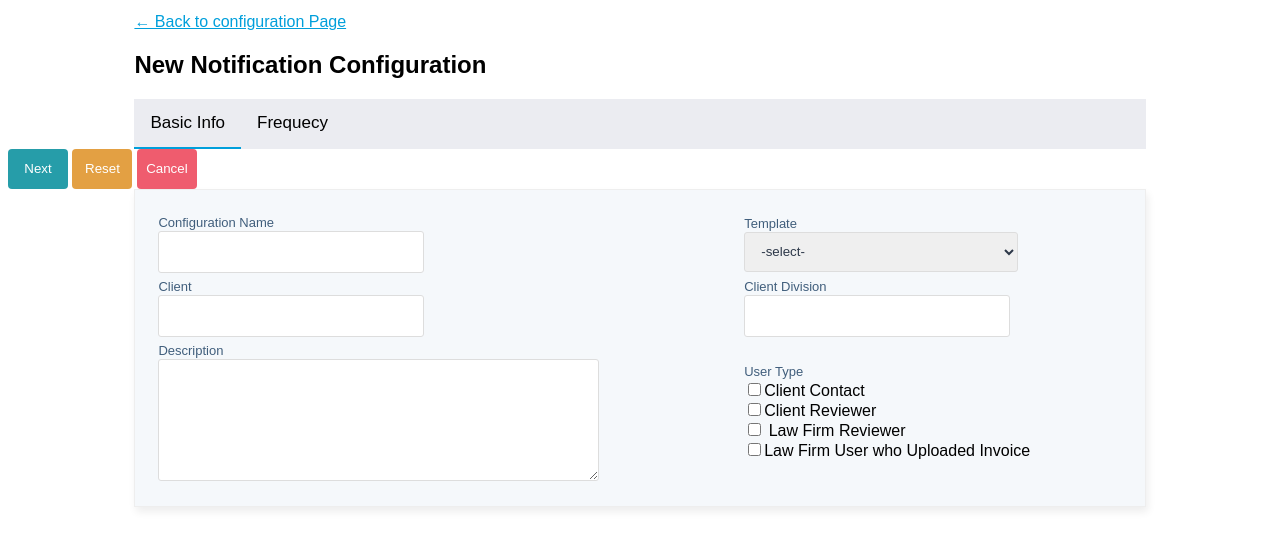
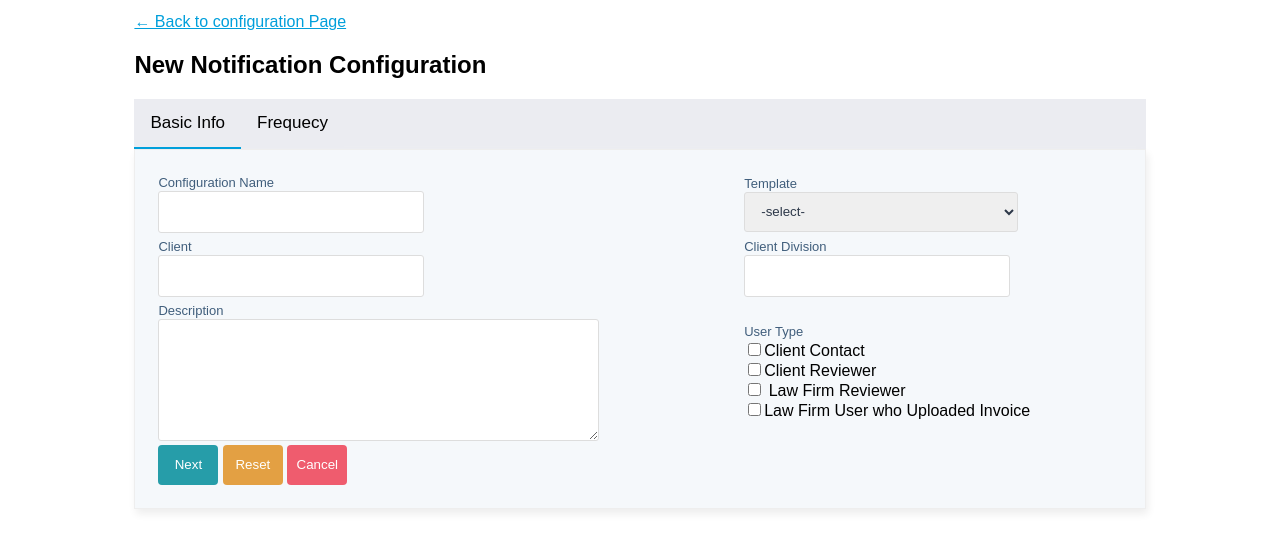
Before and after one commit to sujith-anand/quovant, a plain HTML site: page detailView.html in a window 1280 px wide. Both pictures are taken after a click on the button "Basic Info". Shown: the part 77-628 px from the top of the page. Drawn offline with Linux system fonts and the light colour scheme.

Commit message:
alignement fix

```diff
--- a/detailView.html
+++ b/detailView.html
@@ -77,11 +77,12 @@
 
                 </tr>
                 <tr>
-                    <div>
+                    <td> <div>
                         <button class="primary greenButton">Next</button>
                         <button  class="primary yellowButton">Reset</button>
                         <button class="primary redButton">Cancel</button>
-                    </div>
+                    </div></td>
+
                 </tr>
             </table>
 
```
